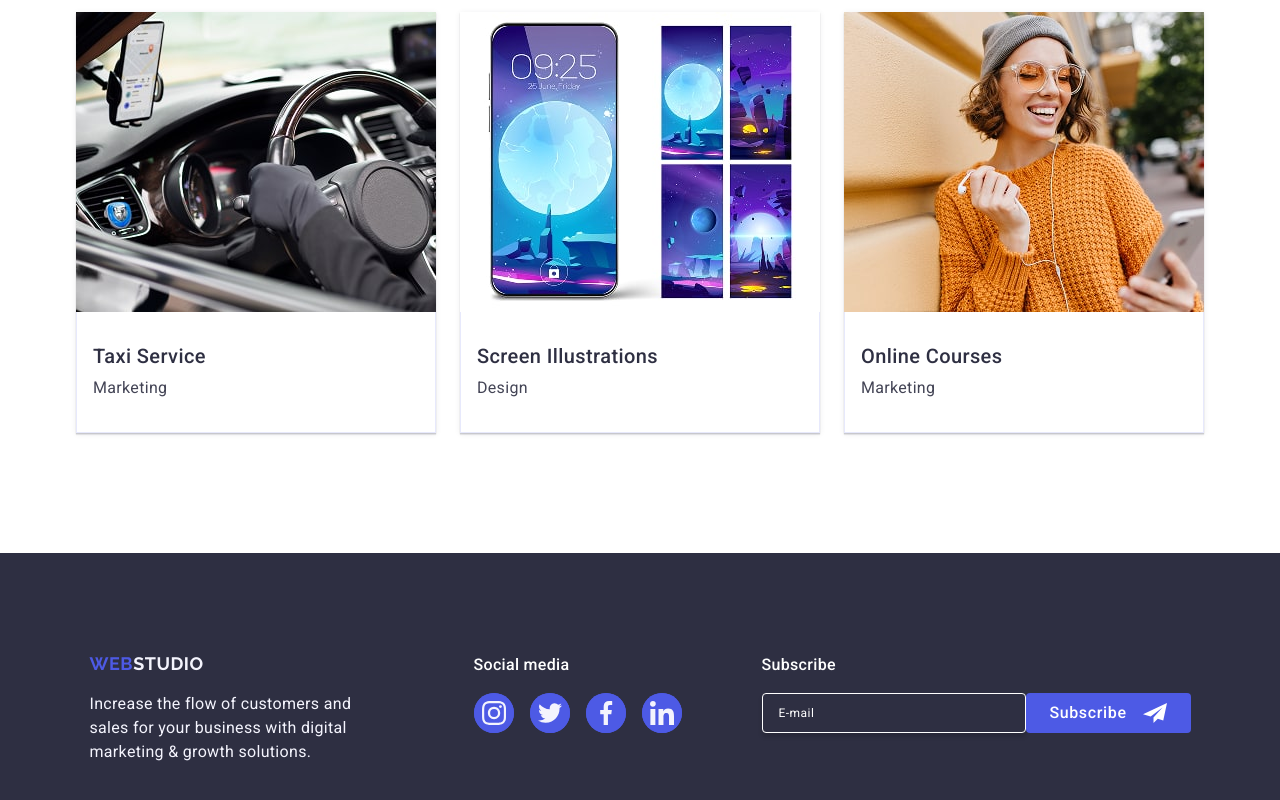
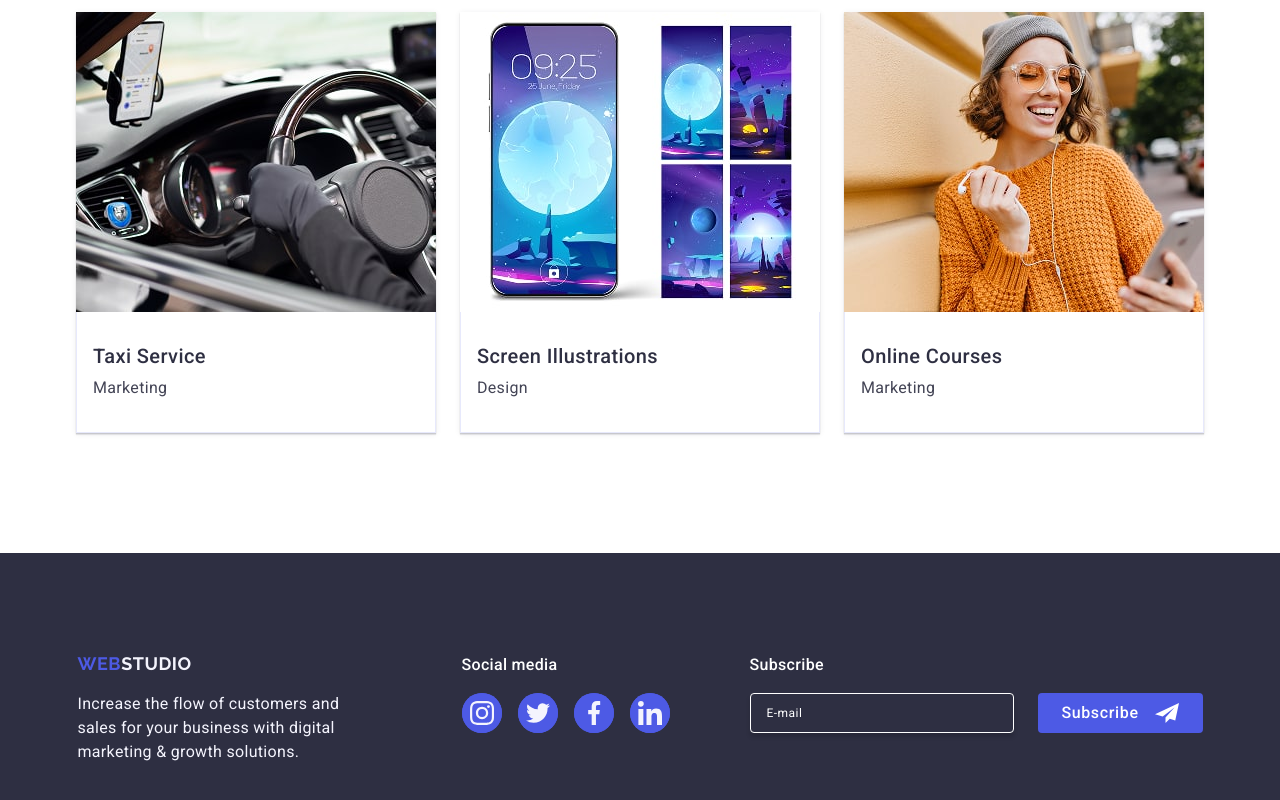
Before and after one commit to Katerynakulik/goit-markup-hw-06, a plain HTML site: page index.html in a window 1280 px wide. Shown: the part 2598-3398 px from the top of the page. Drawn offline with nearby package versions, Linux system fonts and the light colour scheme.

Commit message:
subscribe fail

```diff
--- a/css/styles.css
+++ b/css/styles.css
@@ -900,7 +900,7 @@ button {
   .subscribe-form {
     display: flex;
     justify-content: flex-start;
-
+    gap: 72px 24px;
   }
   .footer-email{
     margin-bottom: 0;
```
